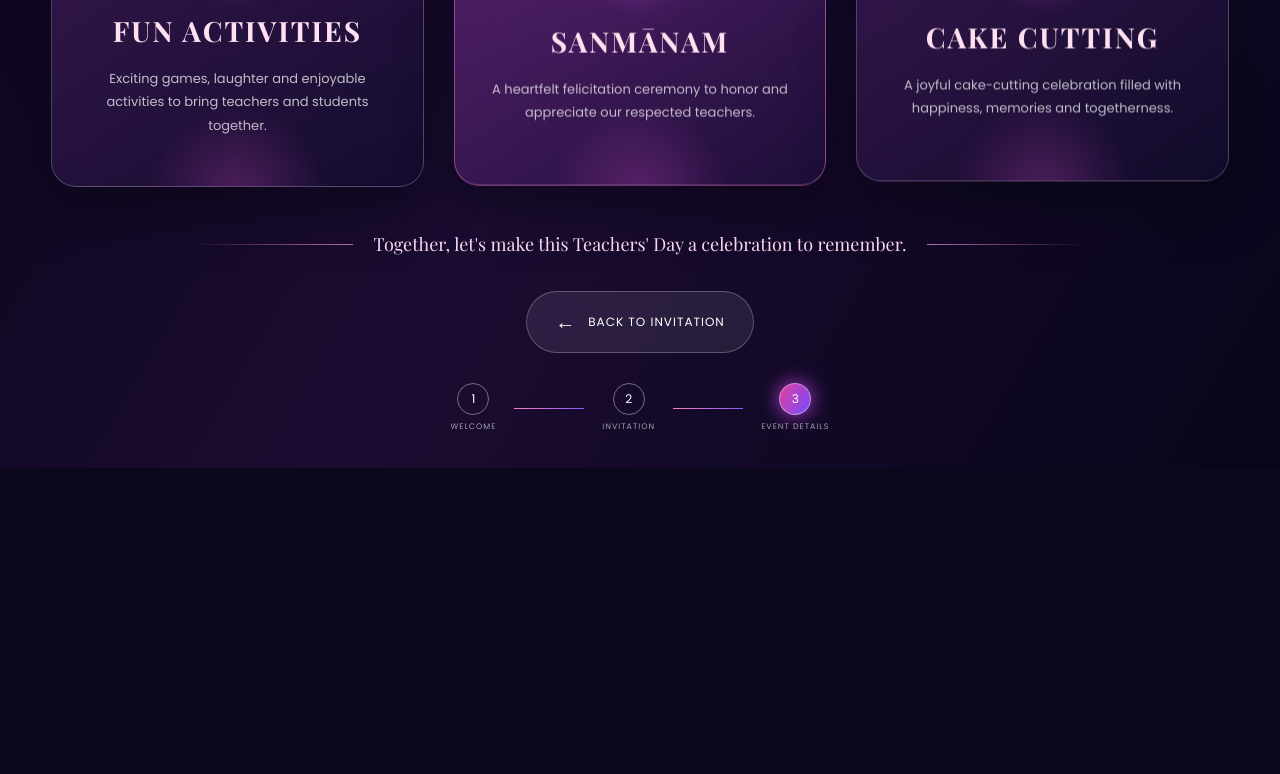
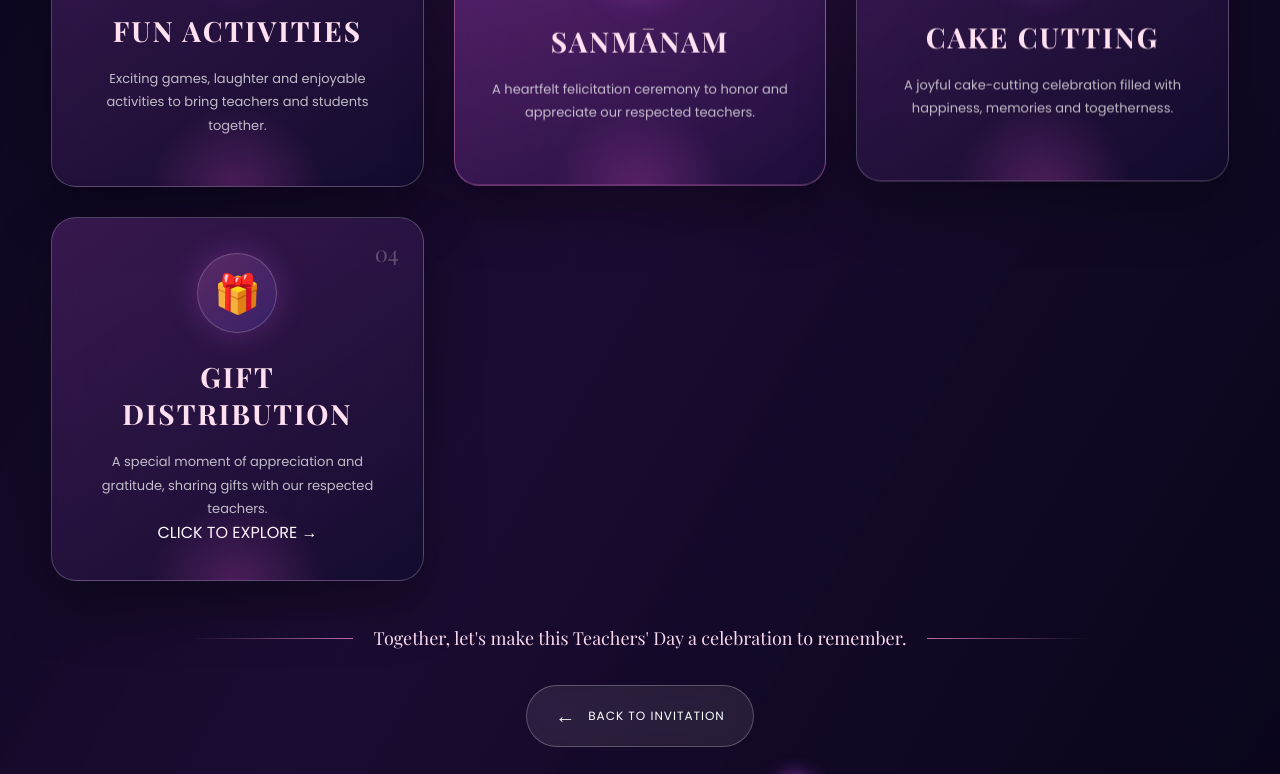
Before and after one commit to loverboylakshman7/teachers_day_invitation, a plain HTML site: page event-details/index.html in a window 1280 px wide. Shown: the part 582-1356 px from the top of the page. Before the commit the page ends 1050 px from the top, so only its background shows below. Drawn offline with nearby package versions, Linux system fonts and the light colour scheme.

Commit message:
Add gift distribution event card
Added a new event card for gift distribution with details.

```diff
--- a/event-details/index.html
+++ b/event-details/index.html
@@ -283,6 +283,35 @@
 
             </article>
 
+<!-- EVENT 04 -->
+
+<article class="event-card clickable-card"
+    data-modal="giftModal">
+
+    <div class="event-number">
+        04
+    </div>
+
+    <div class="event-icon">
+        🎁
+    </div>
+
+    <h2>
+        GIFT DISTRIBUTION
+    </h2>
+
+    <p>
+        A special moment of appreciation and gratitude,
+        sharing gifts with our respected teachers.
+    </p>
+
+    <div class="click-hint">
+        CLICK TO EXPLORE →
+    </div>
+
+    <div class="card-glow"></div>
+
+</article>
 
         </section>
 
```
